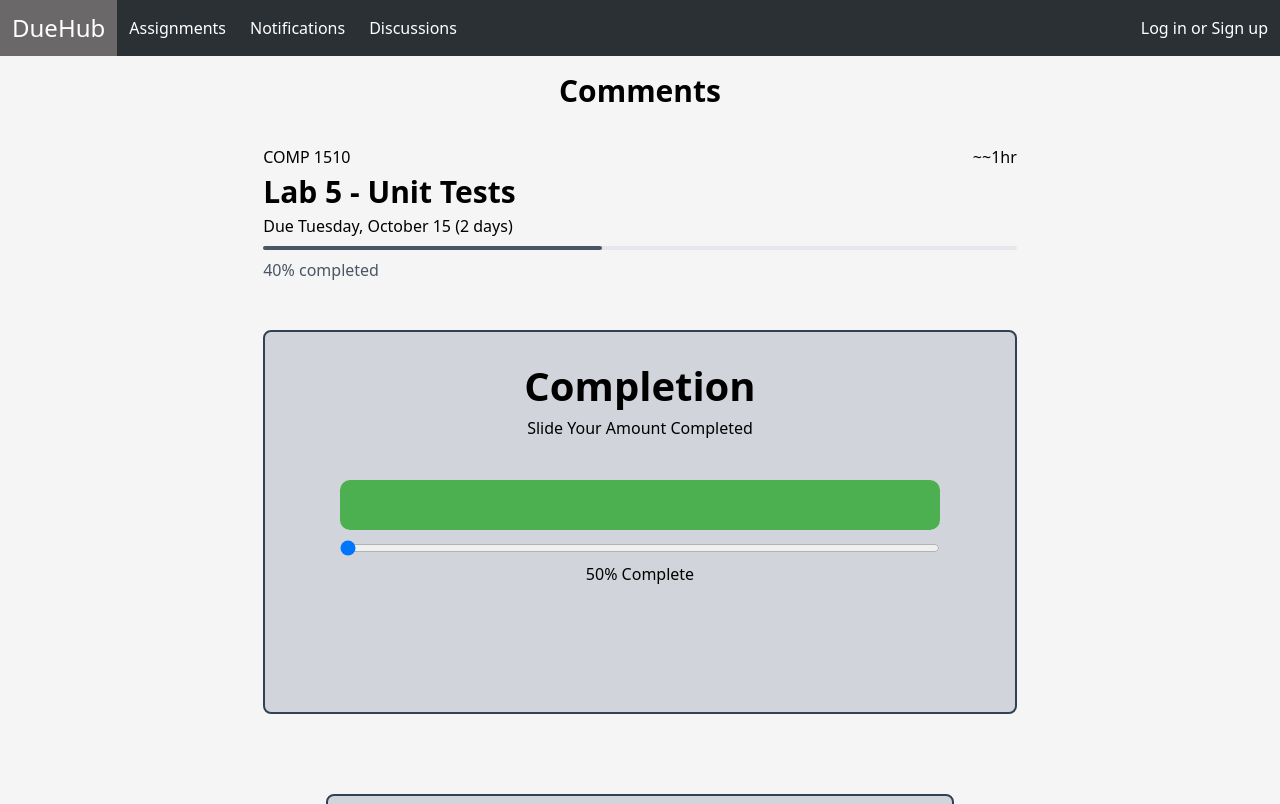
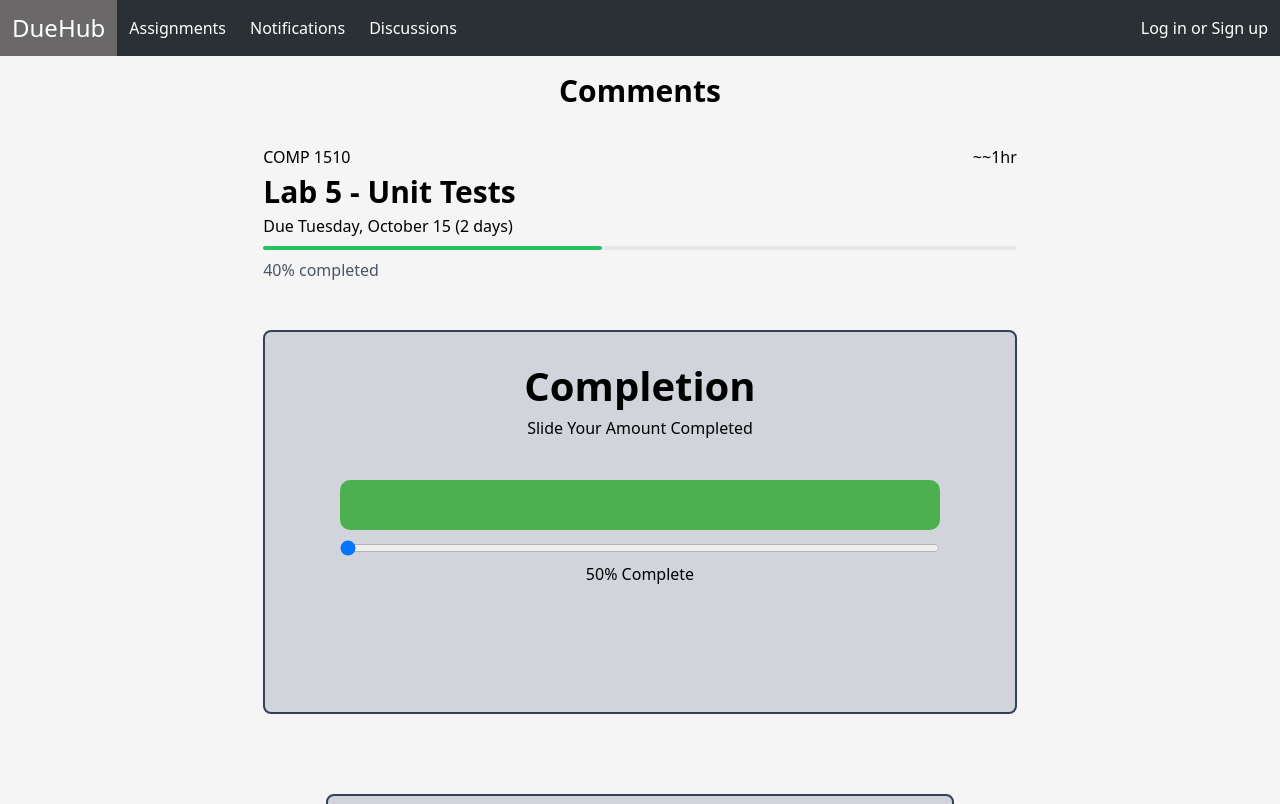
Before and after one commit to Ryan485/1800_202430_DTC03, a plain HTML site: page completion.html in a window 1280 px wide. Shown: the top 804 px of the page. Drawn offline with Linux system fonts and the light colour scheme; a script that the page names is missing.

Commit message:
Fix progress bar

```diff
--- a/completion.html
+++ b/completion.html
@@ -62,7 +62,7 @@
                 <p class="mb-2 assignment-due-date">Due Tuesday, October 15 (2 days)</p>
             </div>
             <div class="flex w-3/5 bg-gray-200 rounded-full h-1 dark:bg-gray-700 mx-auto">
-                <div class="progress-bar w-full bg-gray-600 h-1 rounded-full"
+                <div class="progress-bar w-full h-1 rounded-full bg-green-500"
                     style="width: 45%; transition: width 0.2s;"></div>
             </div>
             <div class="flex w-3/5 mx-auto">
```
